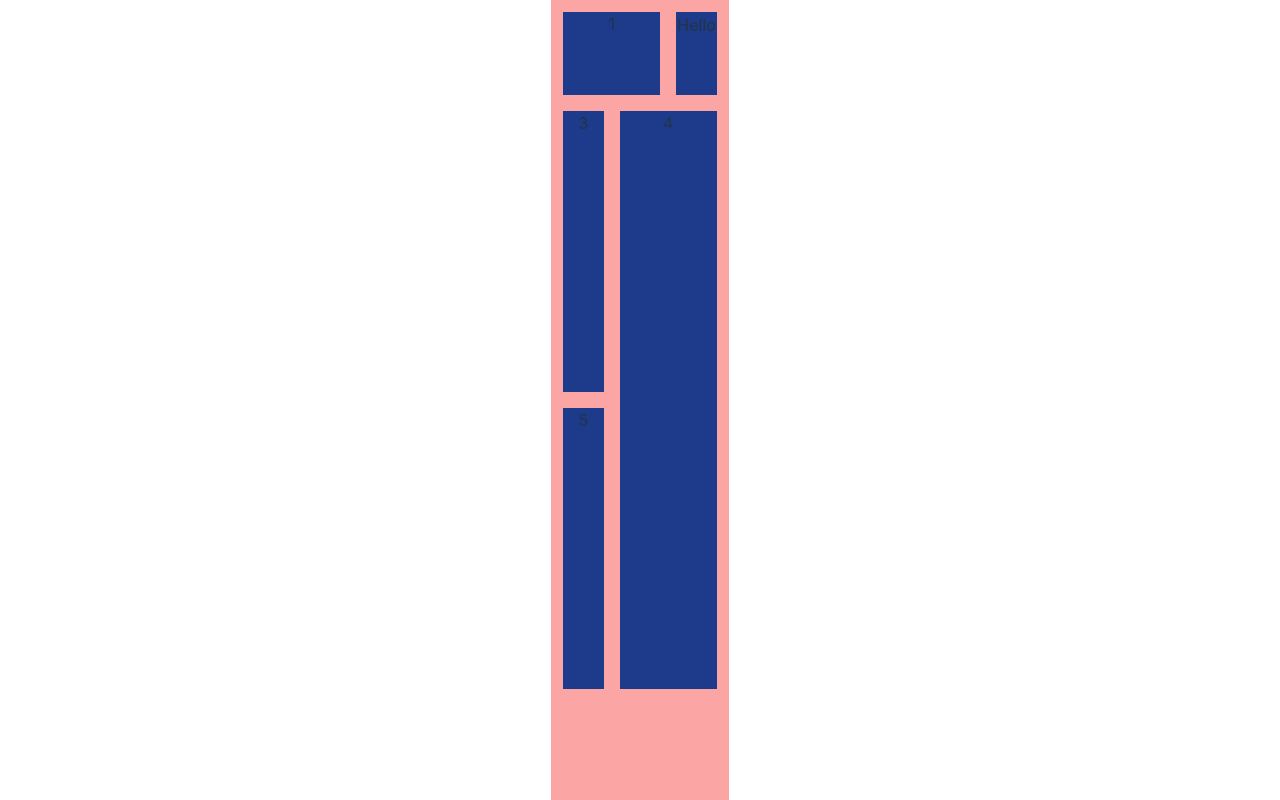
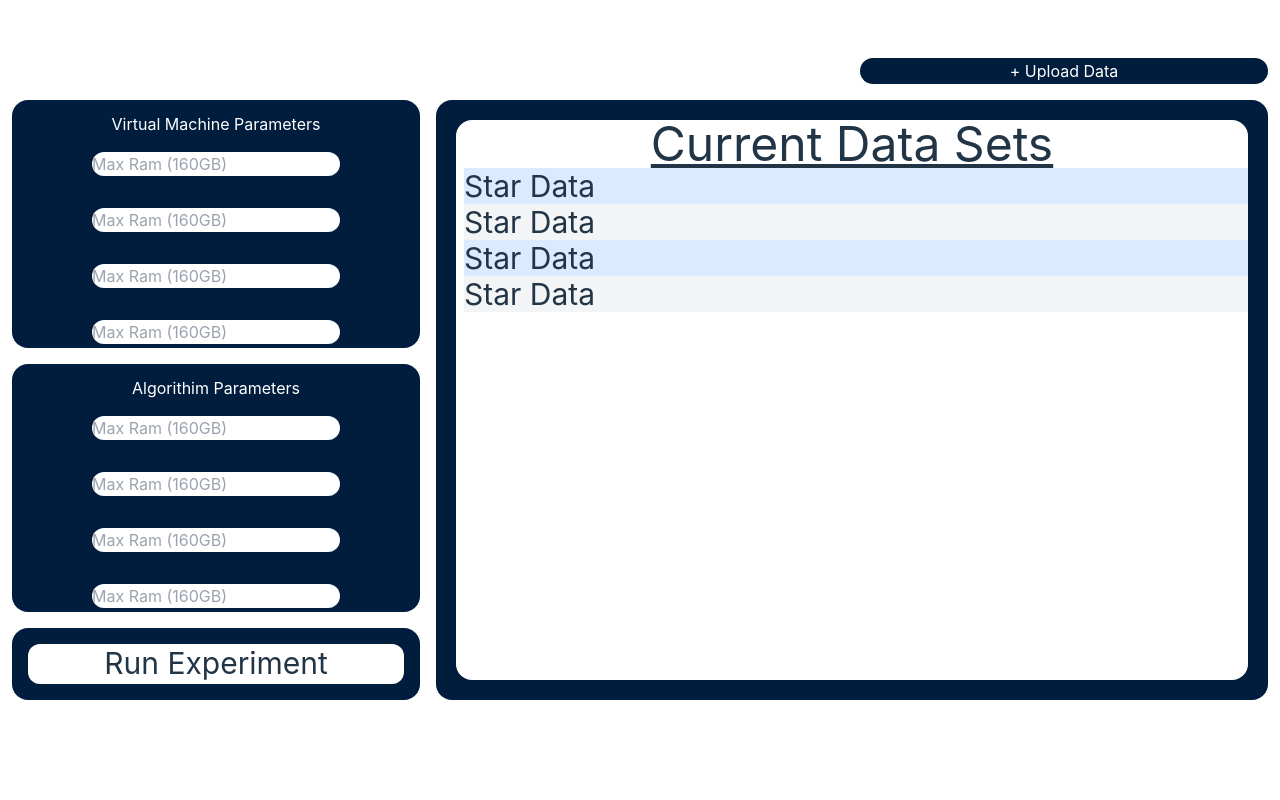
Before and after one commit to ThePICARDProject/481-FrontEnd, a React (Vite) app in the folder picard/: page /experiment in a window 1280 px wide. Built offline with nearby package versions, Linux system fonts and the light colour scheme; a web font is replaced by a local one.

Commit message:
more work on the experiment page

```diff
--- a/picard/src/routes/experiment.jsx
+++ b/picard/src/routes/experiment.jsx
@@ -1,15 +1,49 @@
-import { Button } from '@headlessui/react'
 
 function Experiment() {
     return (
-        <div className="grid grid-cols-3 grid-rows-8 gap-4 h-screen bg-red-300 p-3">
-            <div className="col-span-2 bg-blue-900">1</div>
-            <div className="bg-blue-900">
-                <Button>Hello</Button>
+        <div className="grid grid-cols-3 grid-rows-9 gap-4 h-screen p-3">
+            <div className="col-span-2 bg-[#ffffff]"></div>
+            <div className='relative'>
+                <div className={'absolute bottom-0 bg-[#001d3d] w-full text-white rounded-3xl'}>
+                    <button onClick={() => {alert("Upload data")}}>+ Upload Data</button>
+                </div>
             </div>
-            <div className="bg-blue-900 row-span-3">3</div>
-            <div className=" col-span-2 bg-blue-900 row-span-6">4</div>
-            <div className="bg-blue-900 row-span-3">5</div>
+            <div className="bg-[#001D3D] row-span-3 rounded-2xl overflow-auto overflow-x-hidden">
+                <div className="text-white mt-3 w-full">Virtual Machine Parameters</div>
+                <input type="number" placeholder="Max Ram (160GB)" className="bg-white rounded-3xl m-4" />
+                <input type="number" placeholder="Max Ram (160GB)" className="bg-white rounded-3xl m-4" />
+                <input type="number" placeholder="Max Ram (160GB)" className="bg-white rounded-3xl m-4" />
+                <input type="number" placeholder="Max Ram (160GB)" className="bg-white rounded-3xl m-4" />
+                <input type="number" placeholder="Max Ram (160GB)" className="bg-white rounded-3xl m-4" />
+                <input type="number" placeholder="Max Ram (160GB)" className="bg-white rounded-3xl m-4" />
+                <input type="number" placeholder="Max Ram (160GB)" className="bg-white rounded-3xl m-4" />
+            </div>
+            <div className=" col-span-2 bg-[#001D3D] row-span-7 rounded-2xl p-5">
+                <div className='bg-white w-full h-full rounded-2xl'>
+                    <h1 className='underline text-5xl'>Current Data Sets</h1>
+                    <h2 className='ml-2 text-3xl text-left bg-blue-100'>Star Data</h2>
+                    <h2 className='ml-2 text-3xl text-left bg-gray-100'>Star Data</h2>
+                    <h2 className='ml-2 text-3xl text-left bg-blue-100'>Star Data</h2>
+                    <h2 className='ml-2 text-3xl text-left bg-gray-100'>Star Data</h2>
+                </div>
+            </div>
+            <div className="bg-[#001D3D] row-span-3 rounded-2xl overflow-auto">
+                <div className="text-white mt-3 w-full">Algorithim Parameters</div>
+                <div className="overflow-auto">
+                    <input type="number" placeholder="Max Ram (160GB)" className="bg-white rounded-3xl m-4" />
+                    <input type="number" placeholder="Max Ram (160GB)" className="bg-white rounded-3xl m-4" />
+                    <input type="number" placeholder="Max Ram (160GB)" className="bg-white rounded-3xl m-4" />
+                    <input type="number" placeholder="Max Ram (160GB)" className="bg-white rounded-3xl m-4" />
+                    <input type="number" placeholder="Max Ram (160GB)" className="bg-white rounded-3xl m-4" />
+                    <input type="number" placeholder="Max Ram (160GB)" className="bg-white rounded-3xl m-4" />
+                    <input type="number" placeholder="Max Ram (160GB)" className="bg-white rounded-3xl m-4" />
+                </div>
+            </div>
+            <div className='bg-[#001D3D] rounded-2xl text-3xl p-4'>
+                <div className='bg-white w-fill h-full rounded-xl'>
+                    <button onClick={() => alert('Run Experiment')} >Run Experiment</button>
+                </div>
+            </div>
         </div>
     )
   }
```
